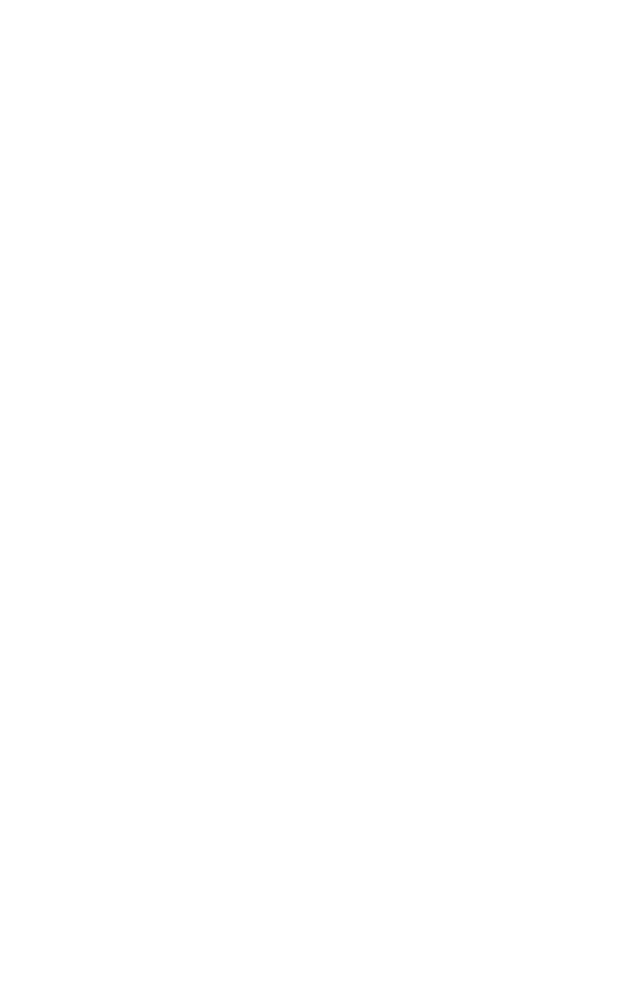
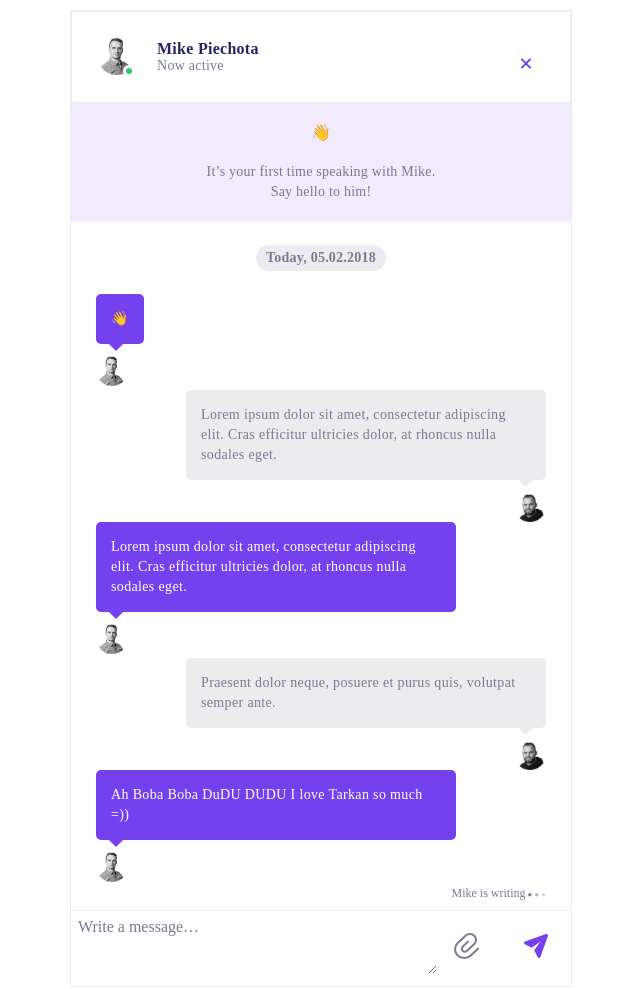
Before and after one commit to jujelki/netguru, a website built with Parcel: page src/prototype.html in a window 1280 px wide. Shown: the whole page, without its empty margins (319-959 px from the left). Before the commit the page ends 820 px from the top, so only its background shows below. Built offline with nearby package versions, Linux system fonts and the light colour scheme; a web font is replaced by a local one.

Commit message:
Chat stage1

```diff
--- a/src/assets/scripts/index.js
+++ b/src/assets/scripts/index.js
@@ -2,7 +2,6 @@ import "core-js/stable";
 import "regenerator-runtime/runtime";
 
 // Styles
-import '../styles/index.scss';
-
+import '../styles/main.scss';
 // App
 import './app.js';
--- /dev/null
+++ b/src/assets/styles/components/chat/chat.scss
@@ -0,0 +1,283 @@
+body {
+  font-family: "San Francisco Display";
+}
+
+.button {
+  &:active,
+  &:focus {
+    outline: transparent;
+  }
+
+  &:active {
+    background-color: #f0f0f5;
+  }
+
+  &:hover {
+    filter: drop-shadow(2px 2px 1px rgba(247, 208, 80, 0.89));
+  }
+}
+
+.chat {
+  width: 500px;
+  border: 1px solid #ececee;
+}
+
+.chat-log {
+  display: flex;
+  flex-direction: column;
+  padding: 0 25px;
+}
+
+.chat-header {
+  display: flex;
+  height: 90px;
+  justify-content: space-between;
+  padding: 0 0 0 25px;
+  border: 1px solid #ececee;
+}
+
+.user {
+  display: flex;
+  align-items: center;
+}
+
+.user-info {
+  p {
+    margin: 0;
+  }
+}
+
+.user-pic_wr {
+  position: relative;
+  margin-right: 20px;
+  &:after {
+    content: "";
+    position: absolute;
+    right: 2px;
+    bottom: 2px;
+    width: 6px;
+    height: 6px;
+    border-radius: 50%;
+    border: 3px solid #fff;
+    background-color: #2dc76d;
+  }
+}
+
+.user-pic {
+  width: 40px;
+  height: 40px;
+}
+
+.user-name {
+  font-family: "San Francisco Display";
+  font-size: 16px;
+  font-weight: 600;
+  letter-spacing: 0.27px;
+  color: #25265e;
+}
+
+.user-status {
+  font-family: "San Francisco Display";
+  font-size: 14px;
+  font-weight: 500;
+  letter-spacing: 0.27px;
+  color: #787993;
+}
+
+.chat_close-btn {
+  width: 90px;
+  color: #7540ee;
+
+  .cross {
+    position: relative;
+    width: 100%;
+    height: 100%;
+
+    &:before {
+      content: "";
+      position: absolute;
+      top: 50%;
+      width: 2px;
+      height: 13px;
+      background-color: #7540ee;
+      transform: rotate(45deg);
+    }
+
+    &:after {
+      content: "";
+      position: absolute;
+      top: 50%;
+      width: 2px;
+      height: 13px;
+      background-color: #7540ee;
+      transform: rotate(-45deg);
+    }
+
+    &:hover {
+      filter: drop-shadow(2px 2px 1px rgba(247, 208, 80, 0.89));
+    }
+  }
+}
+
+.welcome-message {
+  display: flex;
+  flex-direction: column;
+  background-color: #f1ebfd;
+}
+.welcome-message_emodji,
+.welcome-message_text {
+  margin: 20px auto;
+}
+
+.message-sent {
+  display: flex;
+  flex-direction: column;
+  margin-left: auto;
+}
+
+.welcome-message_text {
+  margin-top: 0;
+  text-align: center;
+  color: #787993;
+  font-family: "San Francisco Display";
+  font-size: 14px;
+  font-weight: 300;
+  letter-spacing: 0.23px;
+  line-height: 20px;
+}
+
+.conversation-date {
+  width: fit-content;
+  margin: 23px auto;
+  padding: 5px 10px;
+  border-radius: 13px;
+  background-color: #ececee;
+  color: #787993;
+  font-size: 14px;
+  font-weight: 600;
+  letter-spacing: 0.23px;
+}
+
+.message-inbox_text,
+.message-sent_text {
+  display: flex;
+  position: relative;
+  width: fit-content;
+  max-width: 330px;
+  margin-bottom: 10px;
+  padding: 15px;
+  color: #787993;
+  font-size: 14px;
+  font-weight: 500;
+  letter-spacing: 0.35px;
+  line-height: 20px;
+
+  &:after {
+    content: "";
+    position: absolute;
+    bottom: -5px;
+    width: 10px;
+    height: 10px;
+    transform: rotate(45deg);
+  }
+}
+
+.message-inbox_text {
+  border-radius: 5px;
+  background-color: #7540ee;
+  color: #fff;
+
+  &:after {
+    background-color: #7540ee;
+  }
+}
+
+.message-sent_text {
+  position: relative;
+  border-radius: 5px;
+  background-color: #ececee;
+  color: #787993;
+
+  &:after {
+    right: 15px;
+    background-color: #ececee;
+  }
+}
+
+.receiver-userpic,
+.my-userpic {
+  width: 32px;
+  height: 32px;
+}
+
+.my-userpic {
+  margin-left: auto;
+}
+
+.writing-status {
+  margin: 0 0 9px auto;
+  font-size: 12px;
+  color: #787993;
+}
+
+.dots {
+  display: inline;
+  font-size: 8px;
+
+  span:first-of-type {
+    display: inline;
+    animation: dots-running infinite 1700ms ease-in-out;
+  }
+  span:nth-of-type(2) {
+    display: inline;
+    animation: dots-running infinite 1700ms ease-in-out 450ms;
+  }
+  span:nth-of-type(3) {
+    display: inline;
+    animation: dots-running infinite 1700ms ease-in-out 650ms;
+  }
+}
+
+@keyframes dots-running {
+  30% {
+    color: transparent;
+  }
+}
+
+.control-panel {
+  display: flex;
+  min-height: 75px;
+  border-top: 1px solid #ececee;
+
+  textarea {
+    margin: 5px;
+    border: none;
+    font-family: "San Francisco Display";
+    color: #787993;
+    font-size: 16px;
+    font-weight: 500;
+
+    &:hover,
+    &:active,
+    &:focus {
+      border: none;
+      outline-color: transparent;
+    }
+  }
+}
+
+.textarea {
+  width: 360px;
+}
+
+.upload-btn {
+  width: 70px;
+  height: 70px;
+  background: url(/assets/pics/icons/upload.svg) no-repeat 50%;
+}
+
+.send-btn {
+  width: 70px;
+  height: 70px;
+  background: url(/assets/pics/icons/send.svg) no-repeat 50%;
+}
--- /dev/null
+++ b/src/assets/styles/components/index.scss
@@ -0,0 +1,2 @@
+// Components' imports
+@import "./chat/chat.scss";
--- a/src/assets/styles/index.scss
+++ b/src/assets/styles/main.scss
@@ -1,3 +1,5 @@
+@import "./components/index.scss";
+
 html,
 body {
   margin: 0;
--- a/src/prototype.html
+++ b/src/prototype.html
@@ -1,18 +1,86 @@
 <!DOCTYPE html>
 <html lang="en">
+
 <head>
   <meta charset="utf-8" />
   <meta name="viewport" content="width=device-width, initial-scale=1" />
-    <link
-      href="//db.onlinewebfonts.com/c/65049e8b2a3ba8f203faebf5b0609f7f?family=San+Francisco+Display"
-      rel="stylesheet"
-      type="text/css"
-    />
+  <link href="//db.onlinewebfonts.com/c/65049e8b2a3ba8f203faebf5b0609f7f?family=San+Francisco+Display" rel="stylesheet"
+    type="text/css" />
   <title>netguru:prototype</title>
 </head>
 
 <body class="aligned-container">
-      <div id="place-content-here"></div>
+  <div id="place-content-here">
+    <div class="chat">
+      <div class="chat-header">
+        <div class="user">
+          <div class="user-pic_wr"><img class="user-pic" src="/assets/pics/icons/mike-piechota@3x.png" alt=""></div>
+          <div class="user-info">
+            <p class="user-name">Mike Piechota</p>
+            <p class="user-status">Now active</p>
+          </div>
+        </div>
+        <button class="chat_close-btn button">
+          <div class="cross"></div>
+        </button>
+      </div>
+      <div class="welcome-message">
+        <div class="welcome-message_emodji">👋</div>
+        <div class="welcome-message_text">
+          It’s your first time speaking with Mike.<br>
+          Say hello to him!
+        </div>
+      </div>
+      <div class="conversation-date">Today, 05.02.2018</div>
+
+      <div class="chat-log">
+
+        <div class="message-wr message-inbox">
+          <div class="message-inbox_text">👋</div>
+          <img src="/assets/pics/icons/mike-piechota@3x.png" alt="" class="receiver-userpic">
+        </div>
+
+        <div class="message-wr message-sent">
+          <div class="message-sent_text">Lorem ipsum dolor sit amet, consectetur adipiscing elit.
+            Cras efficitur ultricies dolor, at rhoncus nulla sodales eget.</div>
+          <img class="my-userpic" src="/assets/pics/icons/my_userpic@3x.png" alt="">
+        </div>
+
+        <div class="message-wr message-inbox">
+          <div class="message-inbox_text">Lorem ipsum dolor sit amet, consectetur adipiscing elit.
+            Cras efficitur ultricies dolor, at rhoncus nulla sodales eget.</div>
+          <img src="/assets/pics/icons/mike-piechota@3x.png" alt="" class="receiver-userpic">
+        </div>
+
+        <div class="message-wr message-sent">
+          <div class="message-sent_text">Praesent dolor neque, posuere et purus quis, volutpat semper ante.</div>
+          <img class="my-userpic" src="/assets/pics/icons/my_userpic@3x.png" alt="">
+        </div>
+
+        <div class="message-wr message-inbox">
+          <div class="message-inbox_text">Ah Boba Boba DuDU DUDU I love Tarkan so much =)) </div>
+          <img src="/assets/pics/icons/mike-piechota@3x.png" alt="" class="receiver-userpic">
+        </div>
+
+        <div class="writing-status">Mike is writing<div class="dots">
+            <span>●</span>
+            <span>●</span>
+            <span>●</span>
+          </div>
+        </div>
+      </div>
+
+      <div class="control-panel">
+        <form class="textarea  scroll" method="post">
+          <textarea name="text" rows="3" cols="38">Write a message…</textarea>
+        </form>
+        <button class="upload-btn button"></button>
+        <button class="send-btn button"></button>
+      </div>
+    </div>
+  </div>
+
   <script src="assets/scripts/index.js"></script>
 </body>
+
 </html>
```
Also changed, not shown: src/index.html (deleted, +0 -238 lines), src/assets/pics/icons/mike-piechota@3x.png (added), src/assets/pics/icons/my_userpic@3x.png (added), src/assets/pics/icons/send.svg (added), src/assets/pics/icons/upload.svg (added), src/assets/styles/components/header/header.scss (added), 1 other file. Lines whose indentation alone changed are shown as unchanged.
